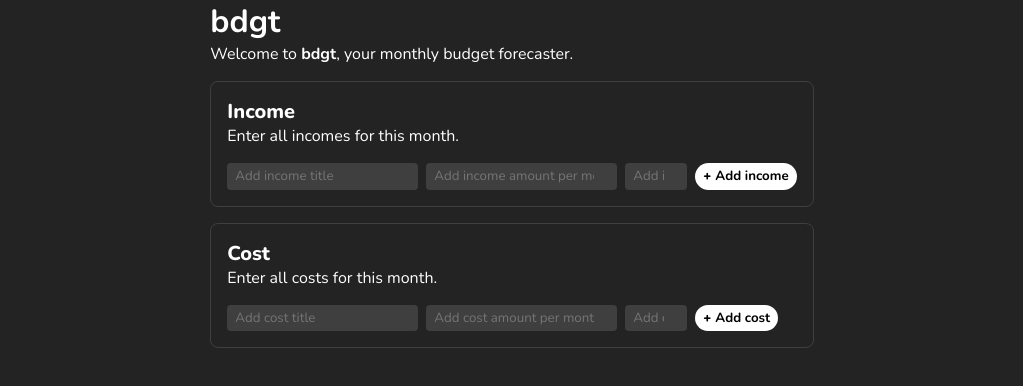
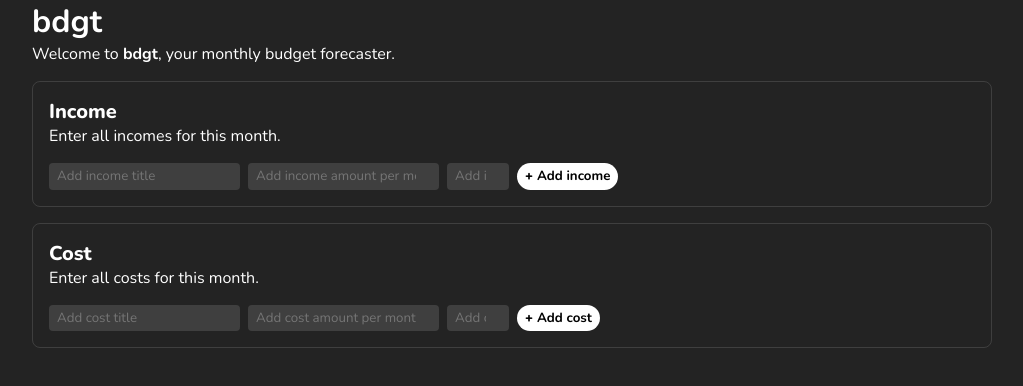
Before and after one commit to robertpauldev/projects, a React (Vite) app in the folder bdgt/: page / in a window 1280 px wide. Shown: the top 386 px of the page, without its empty margins (128-1151 px from the left). Built offline with nearby package versions, Linux system fonts and the light colour scheme.

Commit message:
fix: `App` styling

```diff
--- a/bdgt/src/app.module.scss
+++ b/bdgt/src/app.module.scss
@@ -5,7 +5,8 @@
   height: 100vh;
 
   &__wrap {
-    max-width: 80vw;
+    min-width: 75vw;
+    max-width: 90vw;
   }
 
   &__section {
```
